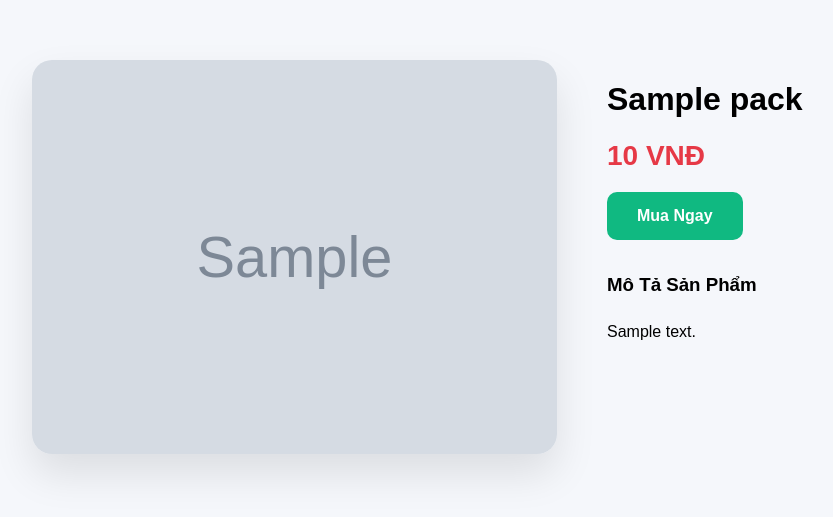
After one commit to voanhkiet/teacher-bg-backend, a Flask app: page /pack/1 in a window 1280 px wide. The commit adds this page. Shown: the top 517 px of the page, without its empty margins (58-891 px from the left). Run offline with Flask 3, Linux system fonts and the light colour scheme; tables that the repository leaves empty hold one stand-in row (values such as "Sample post"); grey boxes marked "Sample" are stand-in pictures.

Commit message:
upgrade pack_detail

```diff
--- a/routes/root.py
+++ b/routes/root.py
@@ -61,3 +61,8 @@ def download_pack(pack_id):
     signed_url = generate_download_url(pack.file_path)
 
     return redirect(signed_url)
+
+@root_bp.route("/pack/<int:pack_id>")
+def pack_detail(pack_id):
+    pack = Pack.query.get_or_404(pack_id)
+    return render_template("pack_detail.html", pack=pack)
--- /dev/null
+++ b/templates/pack_detail.html
@@ -0,0 +1,95 @@
+<!DOCTYPE html>
+<html lang="vi">
+<head>
+    <meta charset="UTF-8">
+    <title>{{ pack.title_vi }}</title>
+    <meta name="viewport" content="width=device-width, initial-scale=1.0">
+
+    <style>
+        body {
+            font-family: Arial;
+            margin: 0;
+            background: #f5f7fb;
+        }
+
+        .container {
+            max-width: 1100px;
+            margin: auto;
+            padding: 60px 20px;
+        }
+
+        .product-layout {
+            display: grid;
+            grid-template-columns: 1fr 1fr;
+            gap: 50px;
+        }
+
+        .product-image img {
+            width: 100%;
+            border-radius: 20px;
+            box-shadow: 0 20px 40px rgba(0,0,0,0.1);
+        }
+
+        .price {
+            font-size: 28px;
+            color: #e63946;
+            font-weight: bold;
+            margin: 20px 0;
+        }
+
+        .btn-buy {
+            display: inline-block;
+            padding: 15px 30px;
+            background: #10b981;
+            color: white;
+            text-decoration: none;
+            border-radius: 10px;
+            font-weight: bold;
+            font-size: 16px;
+        }
+
+        .description {
+            margin-top: 30px;
+            line-height: 1.6;
+        }
+
+        @media(max-width: 768px) {
+            .product-layout {
+                grid-template-columns: 1fr;
+            }
+        }
+    </style>
+</head>
+<body>
+
+<div class="container">
+
+    <div class="product-layout">
+
+        <div class="product-image">
+            <img src="/static/{{ pack.cover_image }}" alt="{{ pack.title_vi }}">
+        </div>
+
+        <div>
+            <h1>{{ pack.title_vi }}</h1>
+
+            <div class="price">
+                {{ "{:,}".format(pack.price_vnd) }} VNĐ
+            </div>
+
+            <a href="/buy/{{ pack.id }}" class="btn-buy">
+                Mua Ngay
+            </a>
+
+            <div class="description">
+                <h3>Mô Tả Sản Phẩm</h3>
+                <p>{{ pack.description_vi }}</p>
+            </div>
+        </div>
+
+    </div>
+
+</div>
+
+</body>
+</html>
--- a/templates/product.html
+++ b/templates/product.html
@@ -115,8 +115,8 @@
                     {{ "{:,}".format(pack.price_vnd) }} VNĐ
                 </div>
 
-                <a href="/buy/{{ pack.id }}" class="btn">
-                    Mua Ngay
+                <a href="/pack/{{ pack.id }}" class="btn">
+                    Xem Chi Tiết
                 </a>
             </div>
 
```
